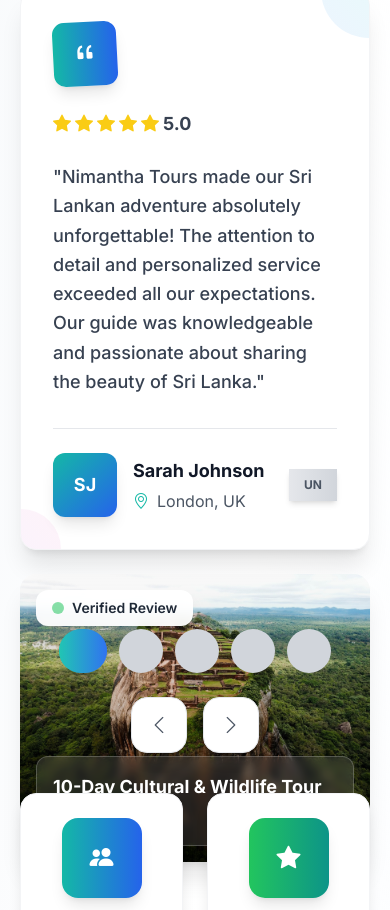
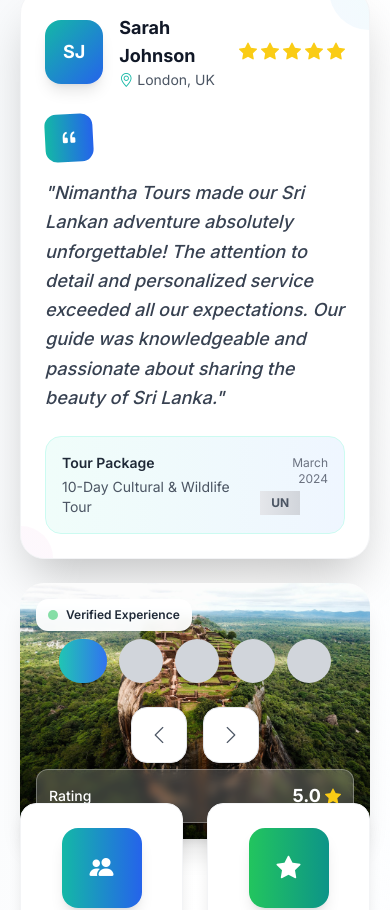
Before and after one commit to nathija-nimantha/Nimantha-Tours, a React (Vite) app in the folder frontend/: page /memories in a window 390 px wide. Shown: the part 7796-8706 px from the top of the page. Built offline with nearby package versions, Linux system fonts and the light colour scheme; a web font is replaced by a local one.

Commit message:
feat: redesign testimonials section for mobile with card stack layout and enhanced navigation

```diff
--- a/frontend/src/components/memories/TestimonialsSection.tsx
+++ b/frontend/src/components/memories/TestimonialsSection.tsx
@@ -150,30 +150,116 @@ const TestimonialsSection: React.FC = () => {
                     </Fade>
                 </div>
 
-                {/* Redesigned Testimonial Layout - Mobile First */}
+                {/* Redesigned Testimonial Layout - Mobile First with Card Stack Design */}
                 <div className="max-w-7xl mx-auto mb-10 sm:mb-12 lg:mb-16">
-                    <div className="relative min-h-[600px] sm:min-h-[650px] lg:min-h-[500px]">
+                    <div className="relative min-h-[550px] sm:min-h-[600px] lg:min-h-[500px]">
                         <div
                             className={`absolute inset-0 transition-all duration-500 ease-in-out transform ${
                                 isTransitioning ? "opacity-0 translate-y-8 sm:translate-y-12 scale-95" : "opacity-100 translate-y-0 scale-100"
                             }`}
                         >
-                            {/* Main Testimonial Card - Mobile Optimized Layout */}
-                            <div className="grid grid-cols-1 lg:grid-cols-12 gap-8 lg:gap-12 h-full">
+                            {/* Mobile: Single Column Card Stack Layout */}
+                            <div className="block lg:hidden">
+                                {/* Mobile Testimonial Card */}
+                                <div className="testimonial-mobile-card bg-white rounded-3xl shadow-2xl p-6 sm:p-8 relative overflow-hidden border border-gray-100 mb-6">
+                                    {/* Mobile Header with Avatar and Rating */}
+                                    <div className="flex items-center justify-between mb-6">
+                                        <div className="flex items-center space-x-4">
+                                            <div className="w-16 h-16 bg-gradient-to-br from-teal-500 to-blue-600 rounded-2xl flex items-center justify-center text-white font-bold text-lg shadow-lg">
+                                                {currentTest.avatar}
+                                            </div>
+                                            <div>
+                                                <h4 className="text-lg font-bold text-gray-900">{currentTest.name}</h4>
+                                                <p className="text-sm text-gray-600 flex items-center">
+                                                    <i className="bi bi-geo-alt text-teal-500 mr-1"></i>
+                                                    {currentTest.location}
+                                                </p>
+                                            </div>
+                                        </div>
+                                        <div className="flex items-center space-x-1">
+                                            {renderStars(currentTest.rating)}
+                                        </div>
+                                    </div>
+
+                                    {/* Quote and Testimonial Text */}
+                                    <div className="mb-6">
+                                        <div className="w-12 h-12 bg-gradient-to-r from-teal-500 to-blue-600 rounded-xl flex items-center justify-center mb-4 transform -rotate-3">
+                                            <i className="bi bi-quote text-white text-xl"></i>
+                                        </div>
+                                        <blockquote className="text-lg text-gray-700 leading-relaxed font-medium italic">
+                                            "{currentTest.text}"
+                                        </blockquote>
+                                    </div>
+
+                                    {/* Tour Info Card */}
+                                    <div className="bg-gradient-to-r from-teal-50 to-blue-50 rounded-2xl p-4 border border-teal-100">
+                                        <div className="flex items-center justify-between">
+                                            <div>
+                                                <h5 className="font-semibold text-gray-800 text-sm mb-1">Tour Package</h5>
+                                                <p className="text-gray-600 text-sm">{currentTest.tour}</p>
+                                            </div>
+                                            <div className="text-right">
+                                                <p className="text-xs text-gray-500 mb-1">{currentTest.date}</p>
+                                                <div className="w-10 h-6 bg-gradient-to-r from-gray-200 to-gray-300 rounded-md flex items-center justify-center text-xs font-bold text-gray-600">
+                                                    {currentTest.country.slice(0, 2).toUpperCase()}
+                                                </div>
+                                            </div>
+                                        </div>
+                                    </div>
+
+                                    {/* Decorative elements */}
+                                    <div className="absolute top-0 right-0 w-20 h-20 bg-gradient-to-bl from-teal-100/30 to-blue-100/30 rounded-full -translate-y-10 translate-x-10"></div>
+                                    <div className="absolute bottom-0 left-0 w-16 h-16 bg-gradient-to-tr from-purple-100/30 to-pink-100/30 rounded-full translate-y-8 -translate-x-8"></div>
+                                </div>
+
+                                {/* Mobile Image Card */}
+                                <div className="mobile-image-card relative h-64 sm:h-72 rounded-3xl overflow-hidden shadow-xl group">
+                                    <img
+                                        src={currentTest.image || "/placeholder.svg"}
+                                        alt={`${currentTest.tour} experience`}
+                                        className="w-full h-full object-cover transition-transform duration-700 group-hover:scale-105"
+                                    />
+                                    <div className="absolute inset-0 bg-gradient-to-t from-black/60 via-transparent to-transparent"></div>
+
+                                    {/* Verified Badge */}
+                                    <div className="absolute top-4 left-4 bg-white/95 backdrop-blur-sm rounded-xl px-3 py-2 shadow-lg">
+                                        <div className="flex items-center space-x-2">
+                                            <div className="w-2.5 h-2.5 bg-green-500 rounded-full animate-pulse"></div>
+                                            <span className="text-xs font-semibold text-gray-800">Verified Experience</span>
+                                        </div>
+                                    </div>
+
+                                    {/* Rating overlay */}
+                                    <div className="absolute bottom-4 left-4 right-4">
+                                        <div className="bg-white/20 backdrop-blur-md rounded-xl p-3 border border-white/30">
+                                            <div className="flex items-center justify-between text-white">
+                                                <span className="text-sm font-medium">Rating</span>
+                                                <div className="flex items-center space-x-1">
+                                                    <span className="text-lg font-bold">{currentTest.rating}.0</span>
+                                                    <i className="bi bi-star-fill text-yellow-400"></i>
+                                                </div>
+                                            </div>
+                                        </div>
+                                    </div>
+                                </div>
+                            </div>
+
+                            {/* Desktop: Original Grid Layout */}
+                            <div className="hidden lg:grid lg:grid-cols-12 gap-12 h-full">
                                 {/* Left Side - Image & Tour Info */}
-                                <div className="lg:col-span-5 relative order-2 lg:order-1">
-                                    <div className="relative h-72 sm:h-80 lg:h-full rounded-2xl sm:rounded-3xl overflow-hidden shadow-xl sm:shadow-2xl group">
+                                <div className="lg:col-span-5 relative">
+                                    <div className="relative h-full rounded-3xl overflow-hidden shadow-2xl group">
                                         <img
                                             src={currentTest.image || "/placeholder.svg"}
                                             alt={`${currentTest.tour} experience`}
-                                            className="w-full h-full object-cover transition-transform duration-700 group-hover:scale-105 sm:group-hover:scale-110"
+                                            className="w-full h-full object-cover transition-transform duration-700 group-hover:scale-110"
                                         />
 
                                         {/* Gradient Overlay */}
                                         <div className="absolute inset-0 bg-gradient-to-t from-black/80 via-black/20 to-transparent"></div>
 
                                         {/* Tour Badge */}
-                                        <div className="absolute top-4 left-4 sm:top-6 sm:left-6 bg-white/95 backdrop-blur-sm rounded-xl sm:rounded-2xl px-4 py-2 sm:px-4 sm:py-2 shadow-lg">
+                                        <div className="absolute top-6 left-6 bg-white/95 backdrop-blur-sm rounded-2xl px-4 py-2 shadow-lg">
                                             <div className="flex items-center space-x-2">
                                                 <div className="w-3 h-3 bg-green-500 rounded-full animate-pulse"></div>
                                                 <span className="text-sm font-semibold text-gray-800">Verified Review</span>
@@ -181,9 +267,9 @@ const TestimonialsSection: React.FC = () => {
                                         </div>
 
                                         {/* Tour Info Overlay */}
-                                        <div className="absolute bottom-4 left-4 right-4 sm:bottom-6 sm:left-6 sm:right-6 text-white">
-                                            <div className="bg-white/10 backdrop-blur-md rounded-xl sm:rounded-2xl p-4 sm:p-6 border border-white/20">
-                                                <h4 className="text-lg sm:text-xl font-bold mb-2 line-clamp-2">{currentTest.tour}</h4>
+                                        <div className="absolute bottom-6 left-6 right-6 text-white">
+                                            <div className="bg-white/10 backdrop-blur-md rounded-2xl p-6 border border-white/20">
+                                                <h4 className="text-xl font-bold mb-2">{currentTest.tour}</h4>
                                                 <div className="flex items-center justify-between text-sm opacity-90">
                           <span className="flex items-center space-x-2">
                             <i className="bi bi-calendar3"></i>
@@ -200,44 +286,44 @@ const TestimonialsSection: React.FC = () => {
                                 </div>
 
                                 {/* Right Side - Testimonial Content */}
-                                <div className="lg:col-span-7 flex flex-col justify-center order-1 lg:order-2">
-                                    <div className="testimonial-card bg-white rounded-2xl sm:rounded-3xl shadow-xl sm:shadow-2xl p-8 sm:p-10 lg:p-12 relative overflow-hidden border border-gray-100">
-                                        {/* Decorative Elements - Smaller on mobile */}
-                                        <div className="absolute top-0 right-0 w-24 h-24 sm:w-32 sm:h-32 bg-gradient-to-bl from-teal-100/50 to-blue-100/50 rounded-full -translate-y-12 sm:-translate-y-16 translate-x-12 sm:translate-x-16"></div>
-                                        <div className="absolute bottom-0 left-0 w-20 h-20 sm:w-24 sm:h-24 bg-gradient-to-tr from-purple-100/50 to-pink-100/50 rounded-full translate-y-10 sm:translate-y-12 -translate-x-10 sm:-translate-x-12"></div>
+                                <div className="lg:col-span-7 flex flex-col justify-center">
+                                    <div className="testimonial-card bg-white rounded-3xl shadow-2xl p-12 relative overflow-hidden border border-gray-100">
+                                        {/* Decorative Elements */}
+                                        <div className="absolute top-0 right-0 w-32 h-32 bg-gradient-to-bl from-teal-100/50 to-blue-100/50 rounded-full -translate-y-16 translate-x-16"></div>
+                                        <div className="absolute bottom-0 left-0 w-24 h-24 bg-gradient-to-tr from-purple-100/50 to-pink-100/50 rounded-full translate-y-12 -translate-x-12"></div>
 
                                         <div className="relative z-10">
                                             {/* Quote Icon */}
-                                            <div className="mb-6 sm:mb-8">
-                                                <div className="w-16 h-16 sm:w-18 sm:h-18 bg-gradient-to-r from-teal-500 to-blue-600 rounded-xl sm:rounded-2xl flex items-center justify-center shadow-lg transform -rotate-3 hover:rotate-0 transition-transform duration-300">
-                                                    <i className="bi bi-quote text-white text-2xl sm:text-3xl"></i>
+                                            <div className="mb-8">
+                                                <div className="w-18 h-18 bg-gradient-to-r from-teal-500 to-blue-600 rounded-2xl flex items-center justify-center shadow-lg transform -rotate-3 hover:rotate-0 transition-transform duration-300">
+                                                    <i className="bi bi-quote text-white text-3xl"></i>
                                                 </div>
                                             </div>
 
                                             {/* Rating Stars */}
                                             <div className="flex items-center space-x-1 mb-6">
                                                 {renderStars(currentTest.rating)}
-                                                <span className="ml-3 text-lg sm:text-xl font-bold text-gray-700">{currentTest.rating}.0</span>
+                                                <span className="ml-3 text-xl font-bold text-gray-700">{currentTest.rating}.0</span>
                                             </div>
 
                                             {/* Testimonial Text */}
-                                            <blockquote className="text-lg sm:text-xl lg:text-2xl text-gray-700 leading-relaxed mb-8 font-medium">
+                                            <blockquote className="text-2xl text-gray-700 leading-relaxed mb-8 font-medium">
                                                 "{currentTest.text}"
                                             </blockquote>
 
                                             {/* Customer Profile */}
                                             <div className="flex items-center space-x-4 pt-6 border-t border-gray-200">
                                                 {/* Avatar */}
-                                                <div className="w-16 h-16 bg-gradient-to-br from-teal-500 to-blue-600 rounded-xl sm:rounded-2xl flex items-center justify-center text-white font-bold text-lg shadow-lg flex-shrink-0">
+                                                <div className="w-16 h-16 bg-gradient-to-br from-teal-500 to-blue-600 rounded-2xl flex items-center justify-center text-white font-bold text-lg shadow-lg flex-shrink-0">
                                                     {currentTest.avatar}
                                                 </div>
 
                                                 {/* Customer Info */}
                                                 <div className="flex-1 min-w-0">
-                                                    <h4 className="text-lg sm:text-xl font-bold text-gray-900 mb-1 truncate">{currentTest.name}</h4>
+                                                    <h4 className="text-xl font-bold text-gray-900 mb-1">{currentTest.name}</h4>
                                                     <p className="text-base text-gray-600 flex items-center space-x-2">
                                                         <i className="bi bi-geo-alt text-teal-500 flex-shrink-0"></i>
-                                                        <span className="truncate">{currentTest.location}</span>
+                                                        <span>{currentTest.location}</span>
                                                     </p>
                                                 </div>
 
@@ -254,8 +340,17 @@ const TestimonialsSection: React.FC = () => {
                     </div>
                 </div>
 
-                {/* Enhanced Navigation - Mobile Optimized */}
+                {/* Enhanced Navigation - Mobile Optimized with Swipe Indicator */}
                 <div className="flex flex-col sm:flex-row items-center justify-center space-y-6 sm:space-y-0 sm:space-x-8 mb-10 sm:mb-12 lg:mb-16">
+                    {/* Mobile Swipe Indicator */}
+                    <div className="block lg:hidden mb-4 sm:mb-0">
+                        <div className="flex items-center justify-center space-x-2 text-gray-500 text-sm">
+                            <i className="bi bi-arrow-left"></i>
+                            <span>Swipe or tap to navigate</span>
+                            <i className="bi bi-arrow-right"></i>
+                        </div>
+                    </div>
+
                     {/* Navigation Dots */}
                     <div className="flex items-center space-x-3">
                         {testimonials.map((_, index) => (
```
